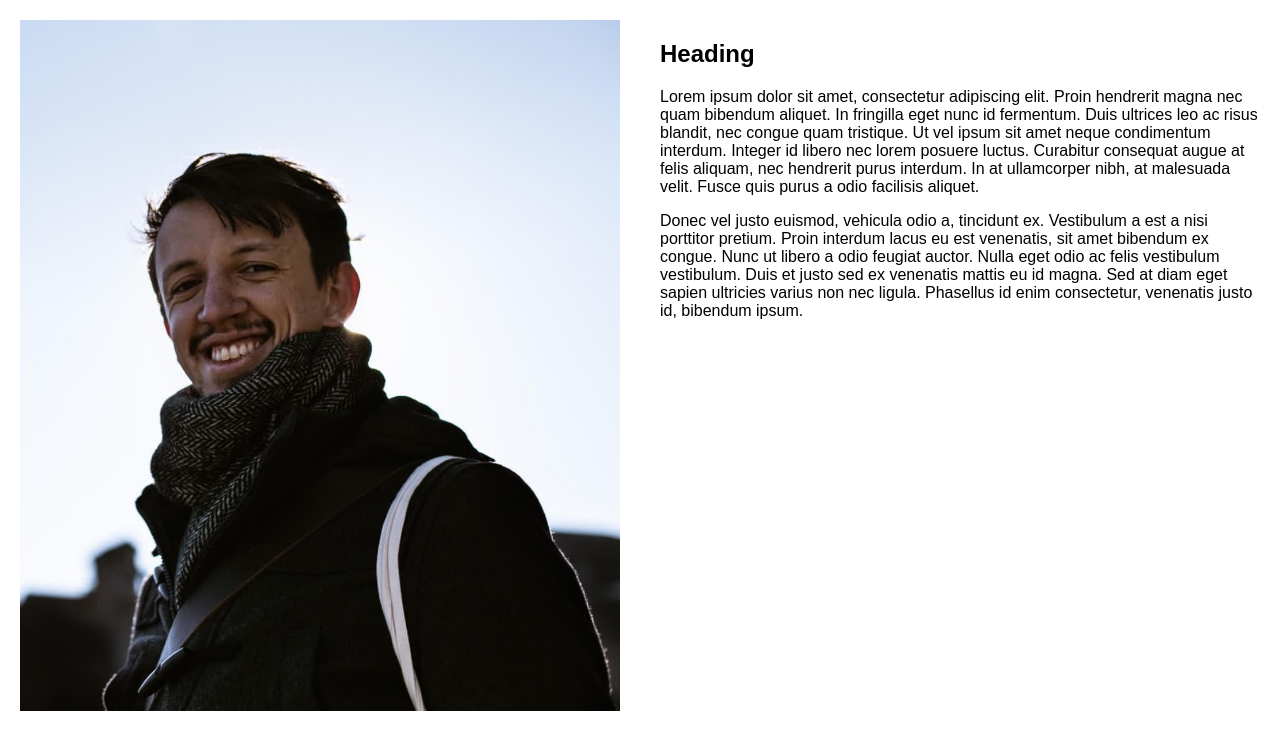
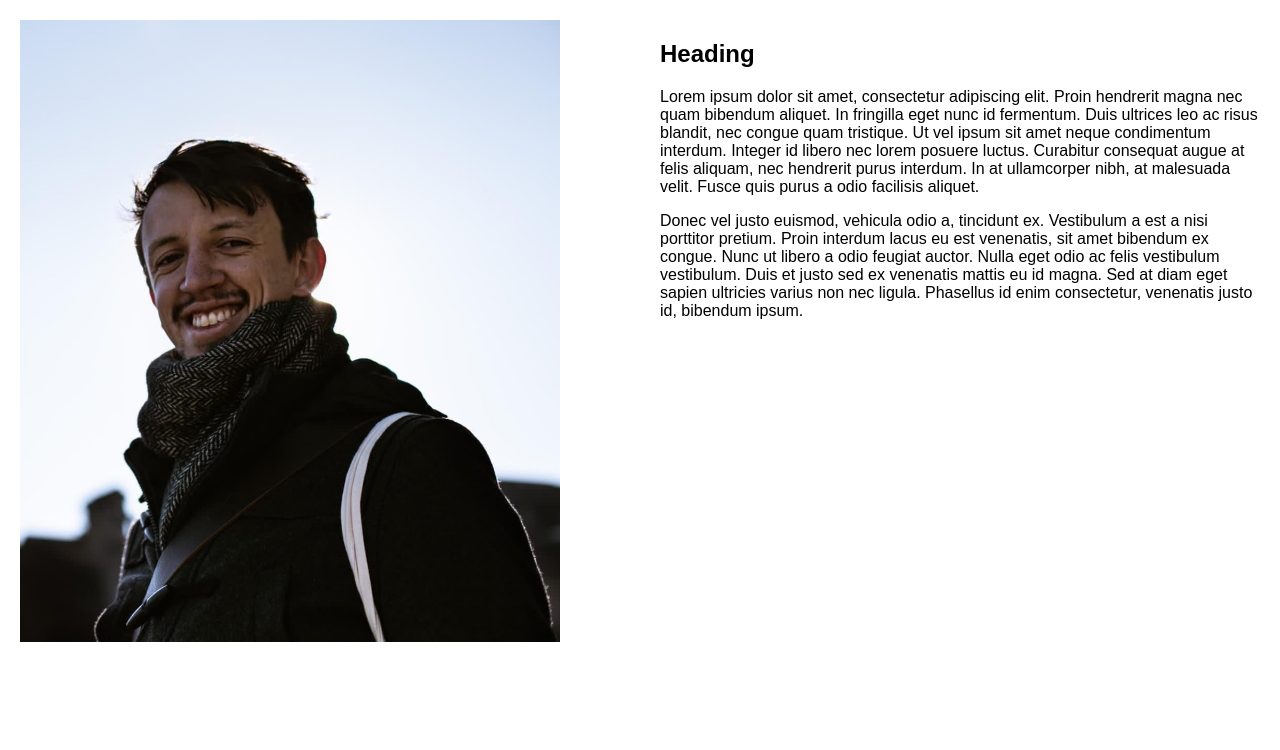
Before and after one commit to jp-mainente/jp-mainente.github.io, a plain HTML site: page pages/test.html in a window 1280 px wide. Drawn offline with Linux system fonts and the light colour scheme.

Commit message:
Add CSS file and link

```diff
--- /dev/null
+++ b/css/style.css
@@ -0,0 +1,22 @@
+body {
+    font-family: Arial, sans-serif;
+    margin: 0;
+    padding: 0;
+}
+
+.container {
+    display: flex;
+    flex-wrap: wrap;
+}
+
+.column {
+    flex: 1;
+    padding: 20px;
+}
+
+.picture {
+    max-width: 90%;
+    height: auto;
+    display: block;
+    margin-bottom: 10px;
+}
--- a/pages/test.html
+++ b/pages/test.html
@@ -5,37 +5,13 @@
     <meta charset="UTF-8">
     <meta name="viewport" content="width=device-width, initial-scale=1.0">
     <title>Two Columns Website</title>
-    <style>
-        body {
-            font-family: Arial, sans-serif;
-            margin: 0;
-            padding: 0;
-        }
-
-        .container {
-            display: flex;
-            flex-wrap: wrap;
-        }
-
-        .column {
-            flex: 1;
-            padding: 20px;
-        }
-
-        .image {
-            max-width: 100%;
-            height: auto;
-            display: block;
-            margin-bottom: 10px;
-        }
-
-    </style>
+    <link rel="stylesheet" href="../css/style.css">
 </head>
 
 <body>
     <div class="container">
         <div class="column">
-            <img class="image" src="img/jpcm.jpeg" alt="Image">
+            <img class="picture" src="img/jpcm.jpeg" alt="Image">
         </div>
         <div class="column">
             <h2>Heading</h2>
```
